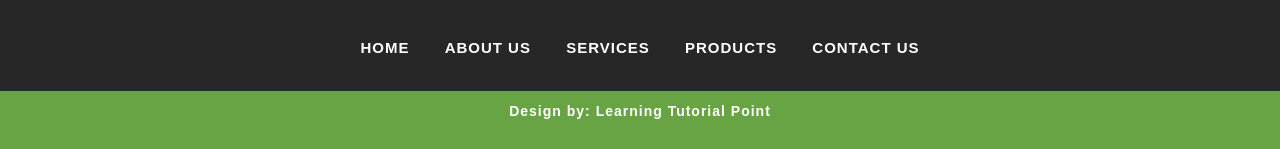
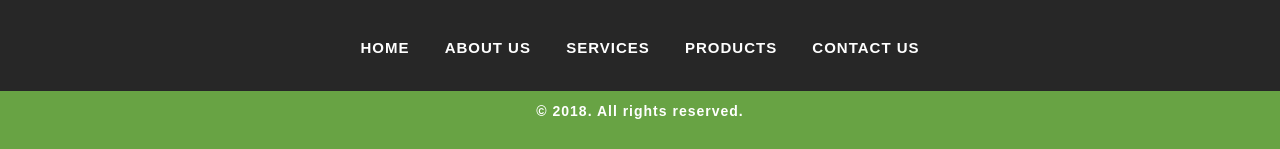
Before and after one commit to markthelefty/markthelefty.github.io, a Jekyll site: the page built from index.html, in a window 1280 px wide and 900 px high, scrolled down 7073 px. Shown: the part 748-897 px from the top of the window. Built offline with Jekyll 4.4.1, drawn with Linux system fonts in a browser that asks for light colours; some web fonts are replaced; Markdown is read by kramdown in place of the engine named in the settings; the list of posts is cut into pages by our own code.

Commit message:
footer tweaks

```diff
--- a/_includes/footer.html
+++ b/_includes/footer.html
@@ -25,5 +25,5 @@
 </div>
 
 <div class="footer-bottom">
-  <p>Design by: <a href="#">Learning Tutorial Point</a></p>
+  <p>&copy; {{ site.time | date: '%Y' }}. All rights reserved.</p>
 </div>
```
